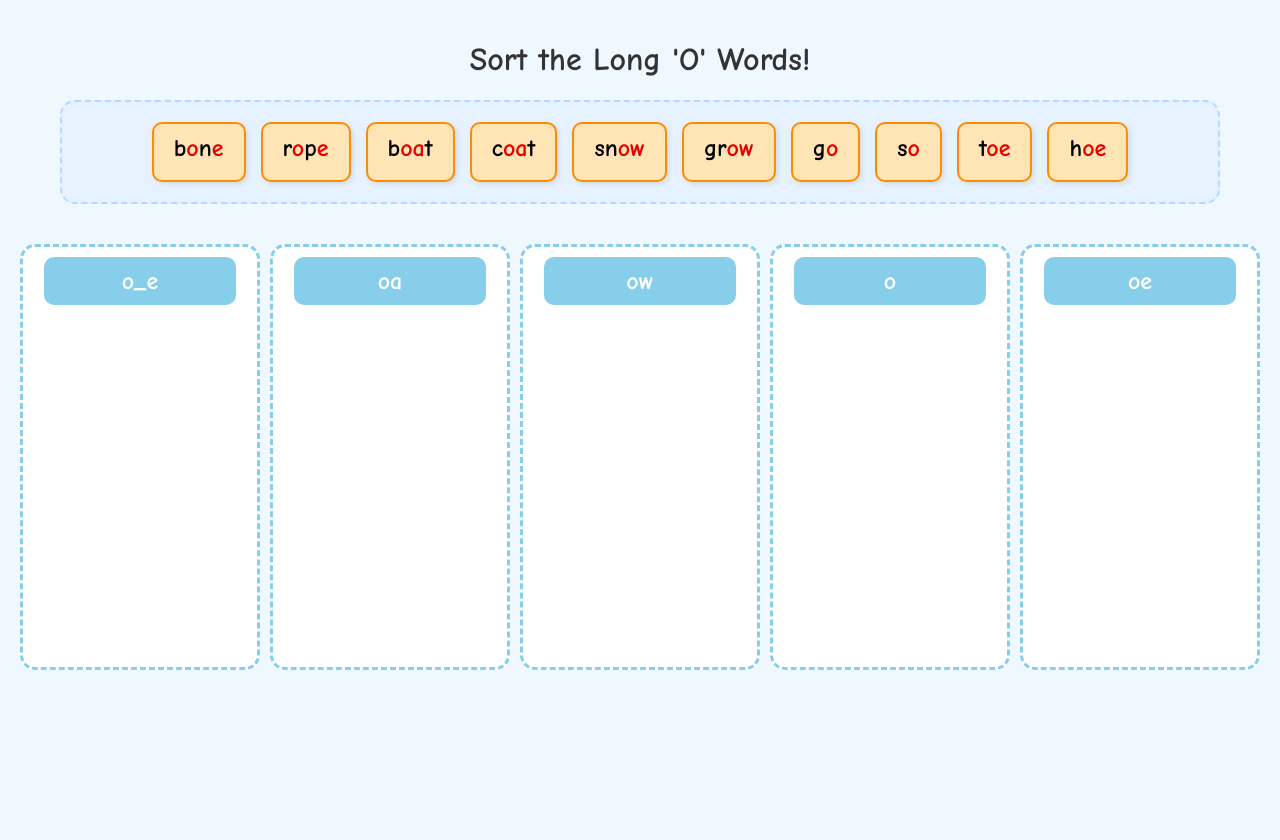
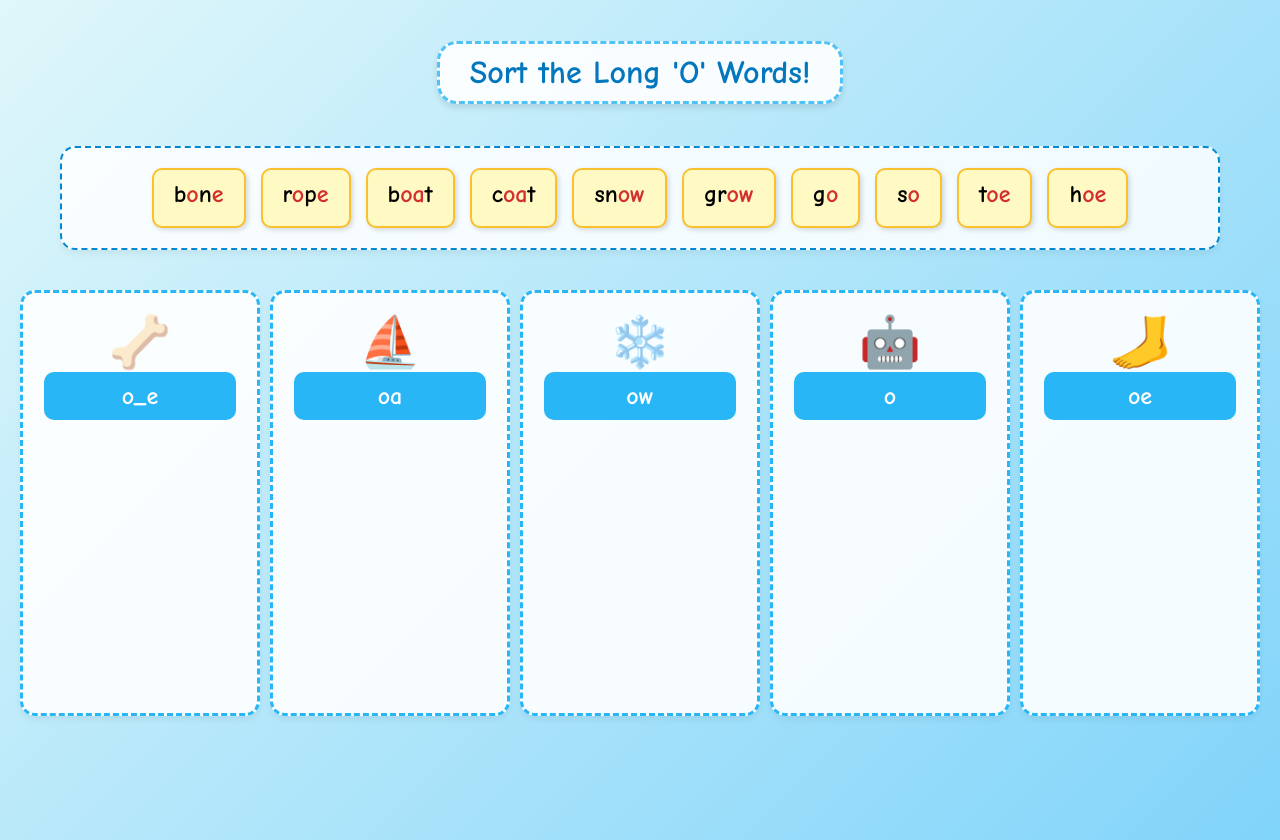
Before and after one commit to tonistirtz-a11y/Long-o-word-sort, a plain HTML site: page index.html in a window 1280 px wide. Before the commit the page ends 800 px from the top, so only its background shows below. Drawn offline with Linux system fonts and the light colour scheme.

Commit message:
Update index.html

```diff
--- a/index.html
+++ b/index.html
@@ -7,12 +7,23 @@
 <style>
   body {
     font-family: 'Comic Sans MS', 'Chalkboard SE', sans-serif;
-    background-color: #f0f8ff;
+    /* A soft, sunny blue gradient background built with code */
+    background: linear-gradient(135deg, #e0f7fa 0%, #81d4fa 100%);
+    min-height: 100vh;
     text-align: center;
     margin: 0;
     padding: 20px;
   }
-  h1 { color: #333; }
+
+  h1 {
+    color: #0277bd;
+    background-color: rgba(255, 255, 255, 0.9);
+    display: inline-block;
+    padding: 10px 30px;
+    border-radius: 20px;
+    border: 3px dashed #4fc3f7;
+    box-shadow: 0px 4px 6px rgba(0,0,0,0.1);
+  }
 
   #word-bank {
     display: flex;
@@ -22,27 +33,28 @@
     min-height: 60px;
     flex-wrap: wrap;
     padding: 20px;
-    background-color: #e6f2ff;
+    background-color: rgba(255, 255, 255, 0.85);
     border-radius: 15px;
-    border: 2px dashed #b3d9ff;
+    border: 2px dashed #0288d1;
     width: 90%;
+    box-shadow: 0px 4px 6px rgba(0,0,0,0.05);
   }
 
   .tile {
     padding: 10px 20px;
-    background-color: #ffe4b5;
-    border: 2px solid #ff8c00;
+    background-color: #fff9c4;
+    border: 2px solid #fbc02d;
     border-radius: 10px;
     cursor: grab;
     font-size: 24px;
     font-weight: bold;
     user-select: none;
-    box-shadow: 2px 2px 5px rgba(0,0,0,0.1);
+    box-shadow: 2px 2px 5px rgba(0,0,0,0.15);
   }
   .tile:active { cursor: grabbing; }
 
   .highlight {
-    color: #e60000;
+    color: #d32f2f;
   }
 
   #columns {
@@ -54,8 +66,8 @@
 
   .column {
     flex: 1;
-    background-color: #ffffff;
-    border: 3px dashed #87ceeb;
+    background-color: rgba(255, 255, 255, 0.9);
+    border: 3px dashed #29b6f6;
     border-radius: 15px;
     min-height: 400px;
     padding: 10px;
@@ -63,10 +75,18 @@
     flex-direction: column;
     align-items: center;
     gap: 10px;
+    box-shadow: 0px 4px 6px rgba(0,0,0,0.05);
+  }
+
+  /* Style for the emoji visual clues */
+  .clue-icon {
+    font-size: 50px;
+    margin-top: 10px;
+    margin-bottom: -10px;
   }
 
   .column h2 {
-    background-color: #87ceeb;
+    background-color: #29b6f6;
     color: white;
     padding: 10px;
     border-radius: 10px;
@@ -81,15 +101,29 @@
   <div id="word-bank"></div>
 
   <div id="columns">
-    <div class="column" data-pattern="o_e" ondragover="allowDrop(event)" ondrop="drop(event)"><h2>o_e</h2></div>
-    <div class="column" data-pattern="oa" ondragover="allowDrop(event)" ondrop="drop(event)"><h2>oa</h2></div>
-    <div class="column" data-pattern="ow" ondragover="allowDrop(event)" ondrop="drop(event)"><h2>ow</h2></div>
-    <div class="column" data-pattern="o" ondragover="allowDrop(event)" ondrop="drop(event)"><h2>o</h2></div>
-    <div class="column" data-pattern="oe" ondragover="allowDrop(event)" ondrop="drop(event)"><h2>oe</h2></div>
+    <div class="column" data-pattern="o_e" ondragover="allowDrop(event)" ondrop="drop(event)">
+      <div class="clue-icon">🦴</div>
+      <h2>o_e</h2>
+    </div>
+    <div class="column" data-pattern="oa" ondragover="allowDrop(event)" ondrop="drop(event)">
+      <div class="clue-icon">⛵</div>
+      <h2>oa</h2>
+    </div>
+    <div class="column" data-pattern="ow" ondragover="allowDrop(event)" ondrop="drop(event)">
+      <div class="clue-icon">❄️</div>
+      <h2>ow</h2>
+    </div>
+    <div class="column" data-pattern="o" ondragover="allowDrop(event)" ondrop="drop(event)">
+      <div class="clue-icon">🤖</div>
+      <h2>o</h2>
+    </div>
+    <div class="column" data-pattern="oe" ondragover="allowDrop(event)" ondrop="drop(event)">
+      <div class="clue-icon">🦶</div>
+      <h2>oe</h2>
+    </div>
   </div>
 
   <script>
-    // Word list with HTML highlighting built in
     const words = [
       { text: 'b<span class="highlight">o</span>n<span class="highlight">e</span>', pattern: 'o_e' },
       { text: 'r<span class="highlight">o</span>p<span class="highlight">e</span>', pattern: 'o_e' },
@@ -105,14 +139,13 @@
 
     const wordBank = document.getElementById('word-bank');
 
-    // Generate the draggable tiles
     words.forEach((wordObj, index) => {
       const tile = document.createElement('div');
       tile.className = 'tile';
       tile.innerHTML = wordObj.text;
       tile.draggable = true;
       tile.id = 'word-' + index;
-      tile.dataset.pattern = wordObj.pattern; // Used to check correct column
+      tile.dataset.pattern = wordObj.pattern;
       tile.ondragstart = drag;
       wordBank.appendChild(tile);
     });
@@ -131,11 +164,10 @@
       const draggedElement = document.getElementById(data);
       const dropZone = ev.target.closest('.column');
 
-      // Check if dropped in a column and if the pattern matches
       if (dropZone && draggedElement.dataset.pattern === dropZone.dataset.pattern) {
         dropZone.appendChild(draggedElement);
       } else {
-        alert("Oops! Try looking closely at the highlighted letters.");
+        alert("Oops! Try looking closely at the highlighted letters and the picture clue!");
       }
     }
   </script>
```
